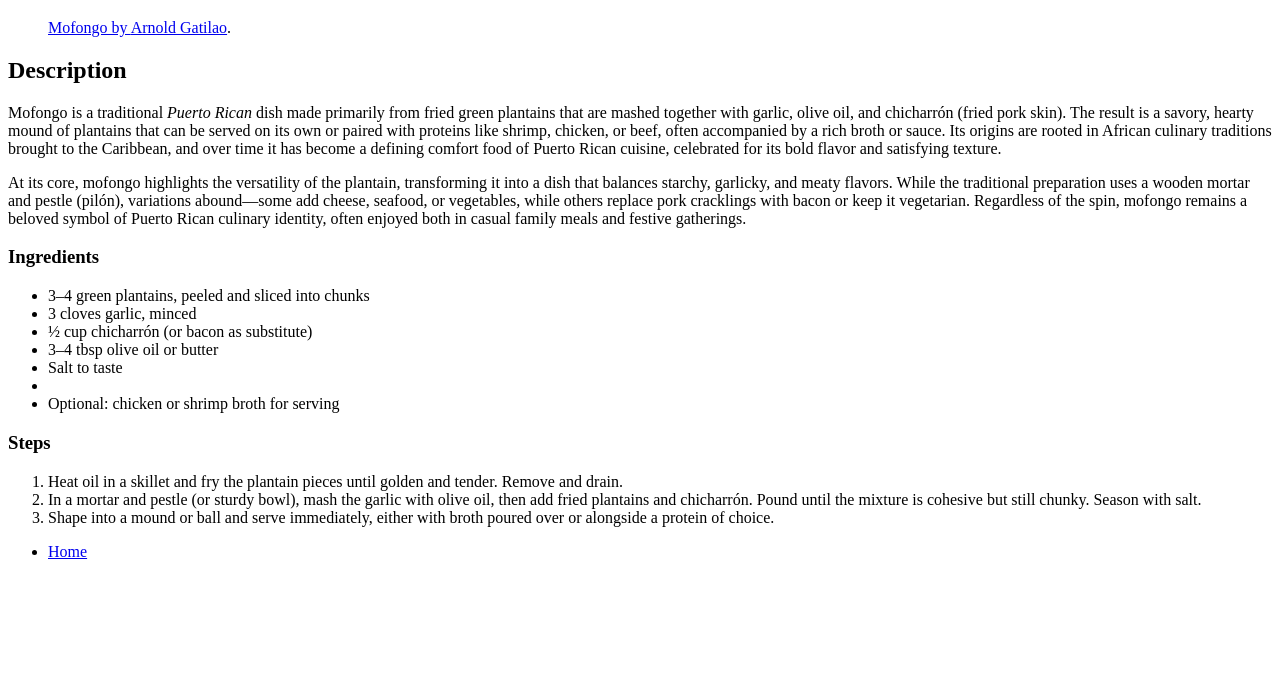
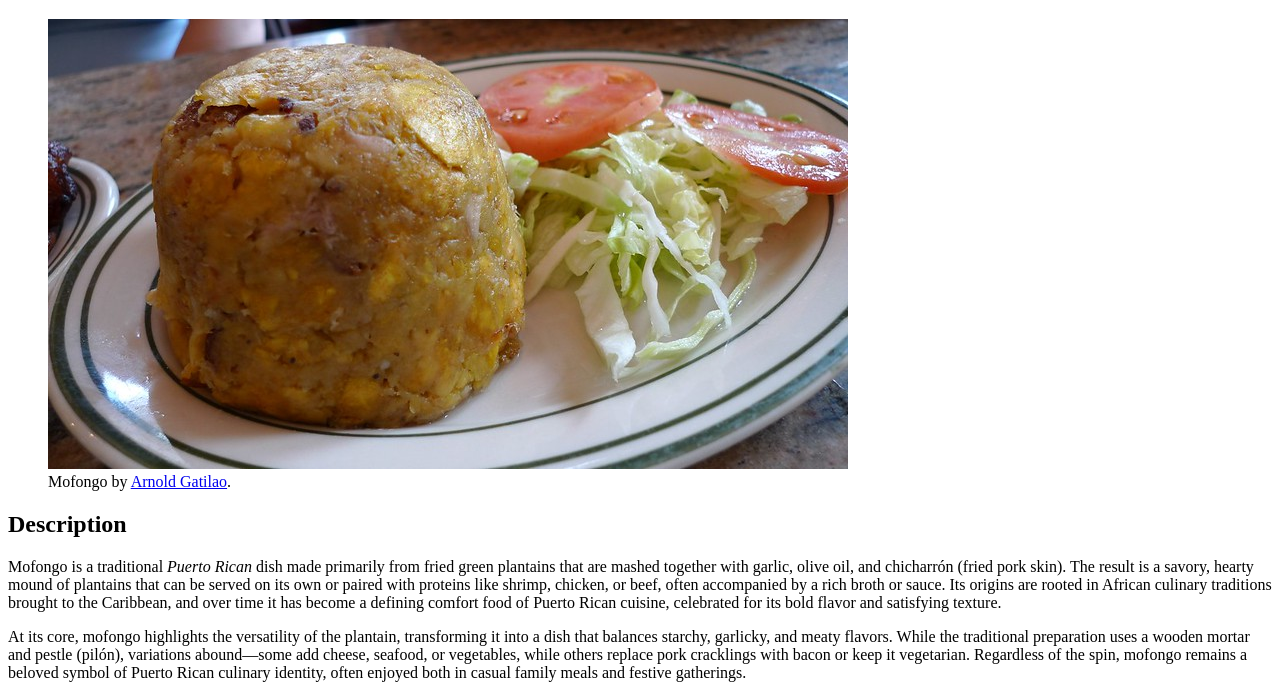
Before and after one commit to anzagar/odin-recipes, a plain HTML site: page recipes/mofongo.html in a window 1280 px wide. Shown: the part 87-784 px from the top of the page. Drawn offline with Linux system fonts and the light colour scheme.

Commit message:
Fixed image tag

```diff
--- a/recipes/mofongo.html
+++ b/recipes/mofongo.html
@@ -14,7 +14,7 @@
     <a href="../index.html">Home</a>
     <h1> Puerto Rican Mofongo </h1>
     <figure>
-    <a href="../images/mofongo.jpg" alt="Mofongo" width="800" height="450">
+    <img src="../images/mofongo.jpg" alt="Mofongo" width="800" height="450">
         <figcaption> Mofongo by <a href="https://www.flickr.com/photos/arndog/3923226702/in/photostream/">Arnold Gatilao</a>.  </figcaption>
     </figure>
     <h2> Description </h2>
```
